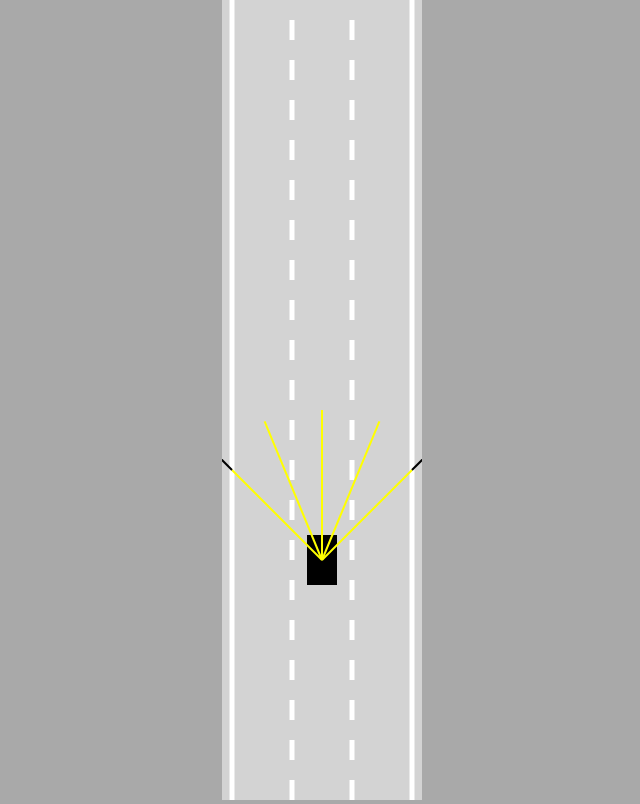
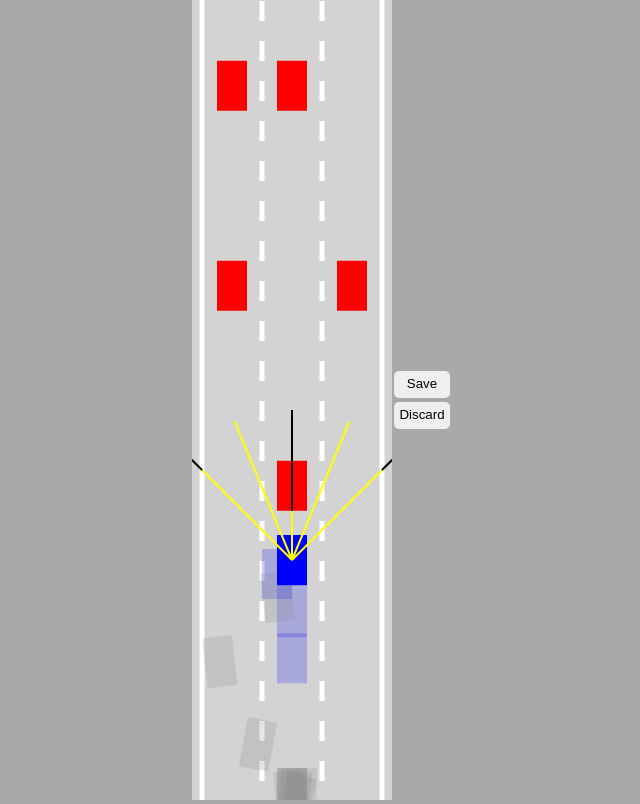
Before and after one commit to v-iinh/audio-transcription, a plain HTML site: page index.html in a window 1280 px wide. Shown: the whole page, without its empty margins (318-958 px from the left). Drawn offline with Linux system fonts and the light colour scheme.

Commit message:
updated functionality

```diff
--- a/car.js
+++ b/car.js
@@ -12,8 +12,13 @@ class Car{
         this.angle=0;
         this.damaged=false;
 
+        this.useBrain=controlType=="AI";
+
         if(controlType!="DUMMY"){
             this.sensor=new Sensor(this);
+            this.brain=new NeuralNetwork(
+                [this.sensor.rayCount, 6,4]
+            );
         }
         this.controls=new Controls(controlType);
     }
@@ -26,6 +31,17 @@ class Car{
         }
         if(this.sensor){
             this.sensor.update(roadBorders, traffic);
+            const offsets = this.sensor.readings.map(
+                s=>s==null?0:1-s.offset
+            );
+            const outputs=NeuralNetwork.feedForward(offsets, this.brain);
+
+            if(this.useBrain){
+                this.controls.forward=outputs[0];
+                this.controls.left=outputs[1];
+                this.controls.right=outputs[2];
+                this.controls.reverse=outputs[3];
+            }
         }
     }
 
@@ -102,11 +118,11 @@ class Car{
         this.y-=Math.cos(this.angle)*this.speed;
     }
 
-    draw(ctx){
+    draw(ctx,color,drawSensor=false){
         if(this.damaged){
             ctx.fillStyle="gray";
         }else{
-            ctx.fillStyle="black";
+            ctx.fillStyle=color;
         }
         ctx.beginPath();
         ctx.moveTo(this.polygon[0].x,this.polygon[0].y);
@@ -115,7 +131,7 @@ class Car{
         }
         ctx.fill();
 
-        if(this.sensor){
+        if(this.sensor && drawSensor){
             this.sensor.draw(ctx);
         }
     }
--- a/index.html
+++ b/index.html
@@ -4,7 +4,13 @@
     <link rel="stylesheet" href="style.css">
 </head>
 <body>
-    <canvas id="myCanvas"></canvas>
+    <canvas id="carCanvas"></canvas>
+    <div id="verticalButtons">
+        <button onclick="save()">Save</button>
+        <button onclick="discard()">Discard</button>
+    </div>
+    <!-- <canvas id="networkCanvas"></canvas> -->
+    <script src="network.js"></script>
     <script src="sensor.js"></script>
     <script src="utils.js"></script>
     <script src="road.js"></script>
--- a/main.js
+++ b/main.js
@@ -1,31 +1,91 @@
-const canvas=document.getElementById("myCanvas");
-canvas.width=200;
+const carCanvas=document.getElementById("carCanvas");
+carCanvas.width=200;
+// const networkCanvas=document.getElementById("networkCanvas");
+// networkCanvas.width=300;
 
-const ctx = canvas.getContext("2d");
-const road = new Road(canvas.width/2, canvas.width*0.9);
-const car=new Car(road.getLaneCenter(1), 100, 30, 50, "KEYS");
+const carCtx = carCanvas.getContext("2d");
+// const networkCtx = networkCanvas.getContext("2d");
+
+const road = new Road(carCanvas.width/2, carCanvas.width*0.9);
+
+const N=100;
+const cars=generateCars(N);
+let bestCar=cars[0];
+if(localStorage.getItem("bestBrain")){
+    for(i=0; i<cars.length; i++){
+        cars[i].brain=JSON.parse(
+            localStorage.getItem("bestBrain"));
+        if(i!=0){
+            NeuralNetwork.mutate(cars[i].brain,0.1);
+        }
+    }
+}
+
 const traffic=[
-    new Car(road.getLaneCenter(1),-100,30,50, "DUMMY", 2)
+    new Car(road.getLaneCenter(1),-100,30,50, "DUMMY", 2),
+    new Car(road.getLaneCenter(0),-300,30,50, "DUMMY", 2),
+    new Car(road.getLaneCenter(2),-300,30,50, "DUMMY", 2),
+    new Car(road.getLaneCenter(0),-500,30,50, "DUMMY", 2),
+    new Car(road.getLaneCenter(1),-500,30,50, "DUMMY", 2),
+    new Car(road.getLaneCenter(1),-700,30,50, "DUMMY", 2),
+    new Car(road.getLaneCenter(2),-700,30,50, "DUMMY", 2)
 ];
 
 animate();
+
+function save(){
+    localStorage.setItem("bestBrain",
+    JSON.stringify(bestCar.brain)
+    );
+}
+
+function discard(){
+    localStorage.removeItem("bestBrain");
+}
+
+function generateCars(N){
+    const cars=[];
+    for(let i=1; i<=N; i++){
+        cars.push(new Car(road.getLaneCenter(1),100,30,50,"AI"));
+    }
+    return cars
+}
 
 function animate(){
     for(let i=0; i<traffic.length;i++){
         traffic[i].update(road.borders,[]);
     }
-    car.update(road.borders, traffic);
-    canvas.height=window.innerHeight;
 
-    ctx.save();
-    ctx.translate(0, -car.y+canvas.height*0.7);
+    for(let i=0; i<cars.length;i++){
+        cars[i].update(road.borders, traffic);
+    }
 
-    road.draw(ctx);
+    bestCar=cars.find(
+        c=>c.y==Math.min(
+            ...cars.map(c=>c.y)
+        )
+    );
+
+    carCanvas.height=window.innerHeight;
+    // networkCanvas.height=window.innerHeight;
+
+    carCtx.save();
+    carCtx.translate(0, -bestCar.y+carCanvas.height*0.7);
+
+    road.draw(carCtx);
     for(let i=0; i<traffic.length; i++){
-        traffic[i].draw(ctx);
+        traffic[i].draw(carCtx, "red");
     }
-    car.draw(ctx);
 
-    ctx.restore();
+    carCtx.globalAlpha=0.2;
+    for(let i=0; i<cars.length;i++){
+        cars[i].draw(carCtx, "blue");
+    }
+    carCtx.globalAlpha=1;
+    bestCar.draw(carCtx, "blue", true);
+
+    carCtx.restore();
+
+    //Visualizer.drawNetwork(networkCtx,car.brain);
     requestAnimationFrame(animate);
 }
--- /dev/null
+++ b/network.js
@@ -0,0 +1,89 @@
+class NeuralNetwork{
+    constructor(neuronCounts){
+        this.levels=[];
+        for(let i=0; i<neuronCounts.length-1; i++){
+            this.levels.push(new Level(
+                neuronCounts[i], neuronCounts[i+1]
+            ));
+        }
+    }
+
+    static feedForward(givenInputs, network){
+        let outputs=Level.feedForward(
+            givenInputs, network.levels[0]);
+        for(let i=1; i<network.levels.length; i++){
+            outputs = Level.feedForward(
+                outputs, network.levels[i]);
+        }
+        return outputs;
+    }
+
+    static mutate(network, amount=1){
+        network.levels.forEach(level => {
+            for(let i=0; i< level.biases.length; i++){
+                level.biases[i]=lerp(
+                    level.biases[i],
+                    Math.random()*2-1,
+                    amount
+                )
+            }
+            for(let i=0; i < level.weights.length; i++){
+                for(let j=0; j<level.weights[i].length; j++){
+                    level.weights[i][j]=lerp(
+                        level.weights[i][j],
+                    Math.random()*2-1,
+                    amount
+                    )
+                }
+            }
+        });
+    }
+}
+
+class Level{
+    constructor(inputCount, outputCount){
+        this.inputs=new Array(inputCount);
+        this.outputs=new Array(outputCount);
+        this.biases=new Array(outputCount);
+
+        this.weights=[];
+        for(let i=0; i<inputCount; i++){
+            this.weights[i]=new Array(outputCount);
+        }
+
+        Level.#randomize(this);
+    }
+
+    static #randomize(level){
+        for(let i=0; i<level.inputs.length; i++){
+            for(let j=0; j<level.outputs.length; j++){
+                level.weights[i][j]=Math.random()*2-1;
+            }
+        }
+
+        for(let i=0; i<level.biases.length; i++){
+            level.biases[i]=Math.random()*2-1;
+        }
+    }
+
+    static feedForward(givenInputs, level){
+        for(let i=0; i<level.inputs.length; i++){
+            level.inputs[i]=givenInputs[i];
+        }
+
+        for(let i=0; i<level.outputs.length; i++){
+            let sum = 0
+            for(let j=0; j<level.inputs.length; j++){
+                sum+=level.inputs[j]*level.weights[j][i];
+            }
+
+            if(sum>level.biases[i]){
+                level.outputs[i]=1;
+            }else{
+                level.outputs[i]=0;
+            }
+        }
+
+        return level.outputs;
+    }
+}
--- a/sensor.js
+++ b/sensor.js
@@ -9,17 +9,20 @@ class Sensor{
         this.readings=[];
     }
 
-    update(roadBorders){
+    update(roadBorders, traffic){
         this.#castRays();
         this.readings=[];
         for(let i=0; i<this.rays.length; i++){
             this.readings.push(
-                this.#getReading(this.rays[i], roadBorders)
+                this.#getReading(
+                    this.rays[i],
+                    roadBorders,
+                    traffic)
             );
         }
     }
 
-    #getReading(ray, roadBorders){
+    #getReading(ray, roadBorders, traffic){
         let touches=[];
 
         for(let i=0; i<roadBorders.length; i++){
@@ -31,6 +34,21 @@ class Sensor{
             );
             if(touch){
                 touches.push(touch);
+            }
+        }
+
+        for(let i=0; i<traffic.length; i++){
+            const poly=traffic[i].polygon;
+            for(let j=0; j<poly.length; j++){
+                const value = getIntersection(
+                    ray[0],
+                    ray[1],
+                    poly[j],
+                    poly[(j+1)%poly.length]
+                );
+                if(value){
+                    touches.push(value);
+                }
             }
         }
         if(touches.length==0){
--- a/style.css
+++ b/style.css
@@ -2,9 +2,32 @@ body{
     margin: 0;
     background: darkgray;
     overflow: hidden;
-    text-align: center;
+    display: flex;
+    justify-content: center;
+    align-items: center;
 }
 
-#myCanvas{
+#verticalButtons{
+    display: flex;
+    flex-direction: column;
+}
+
+button{
+    border: none;
+    border-radius: 5px;
+    padding: 5px 5px 7px 5px;
+    margin: 2px;
+    cursor: pointer;
+}
+
+button:hover{
+    background: blue;
+}
+
+#networkCanvas{
+    background: black;
+}
+
+#carCanvas{
     background: lightgray;
 }
```
